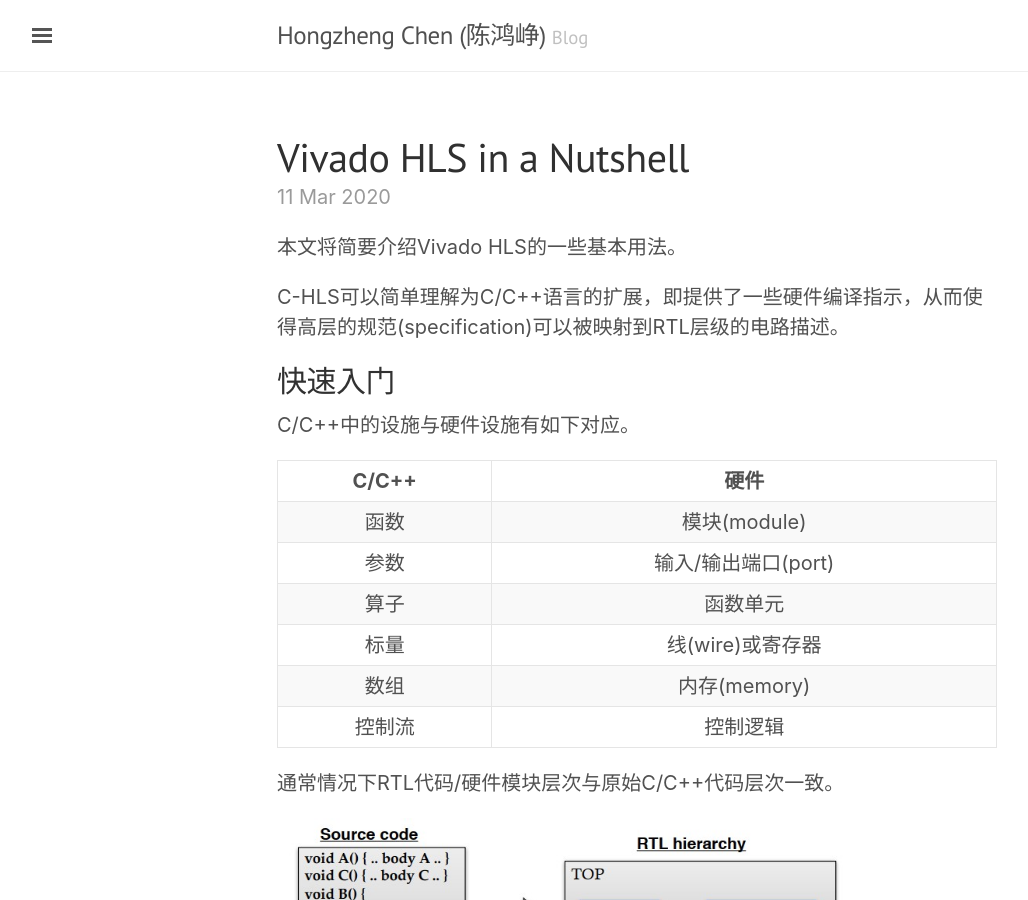
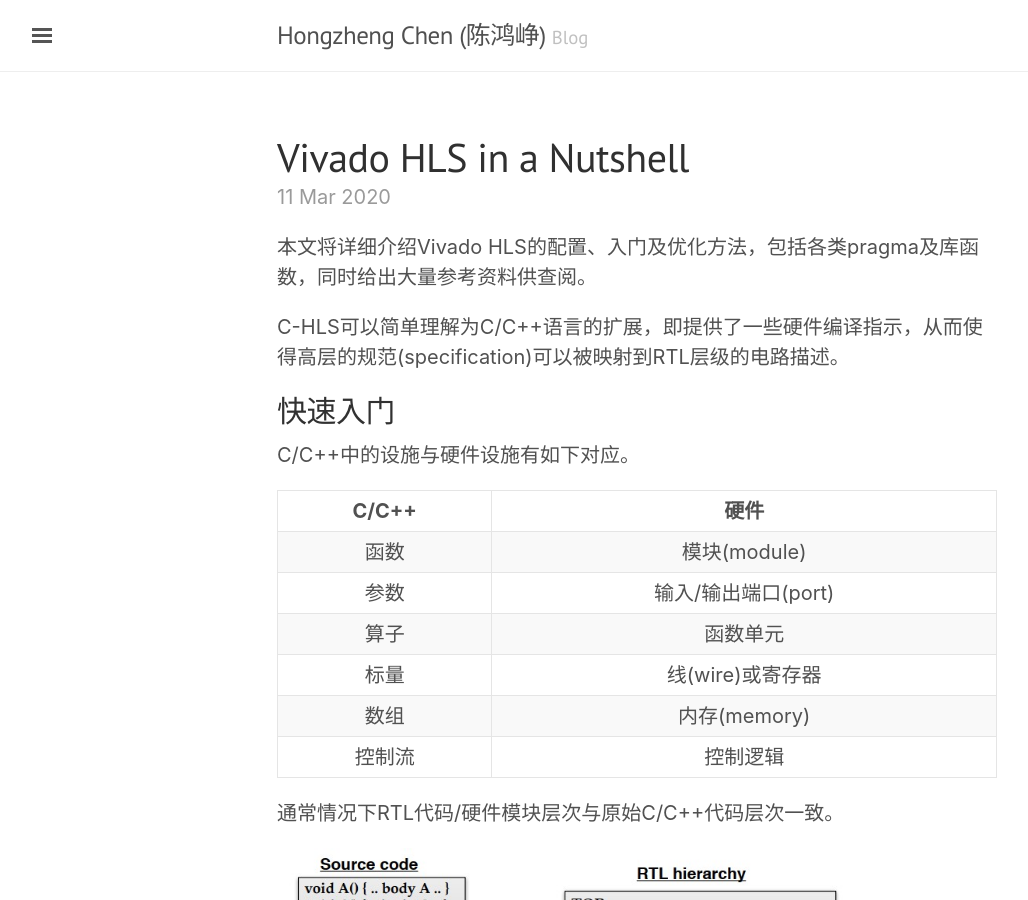
Before and after one commit to Ewenwan/chhzh123.github.io, a Jekyll site: the page built from _posts/2020-03-11-vivado-hls.md, in a window 1280 px wide and 900 px high. Shown: the whole window, without its empty margins (3-1031 px from the left). Built offline with Jekyll 4.4.1, drawn with Linux system fonts in a browser that asks for light colours; nearby versions of some CDN libraries; formulas are drawn with MathJax 3; comment, search, counter and statistics services are not loaded.

```diff
--- a/_posts/2020-03-11-vivado-hls.md
+++ b/_posts/2020-03-11-vivado-hls.md
@@ -4,7 +4,7 @@ title: Vivado HLS in a Nutshell
 tags: [hls]
 ---
 
-本文将简要介绍Vivado HLS的一些基本用法。
+本文将详细介绍Vivado HLS的配置、入门及优化方法，包括各类pragma及库函数，同时给出大量参考资料供查阅。
 
 <!--more-->
 
```
Also changed, not shown: _posts/2020-03-31-vscode-ssh-server.md (+1 -1 lines), _posts/2020-04-20-latex-preamble.md (+1 -1 lines).
